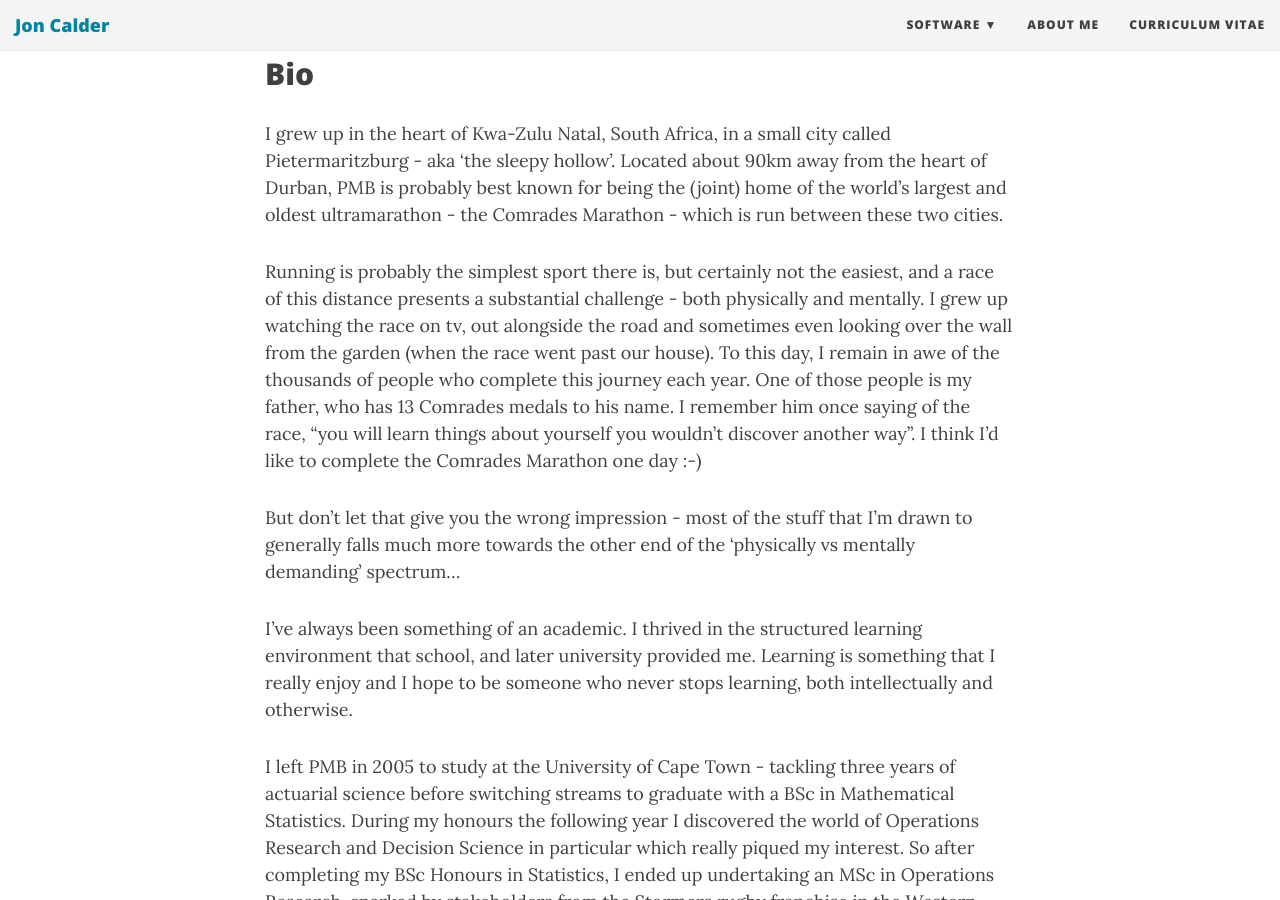
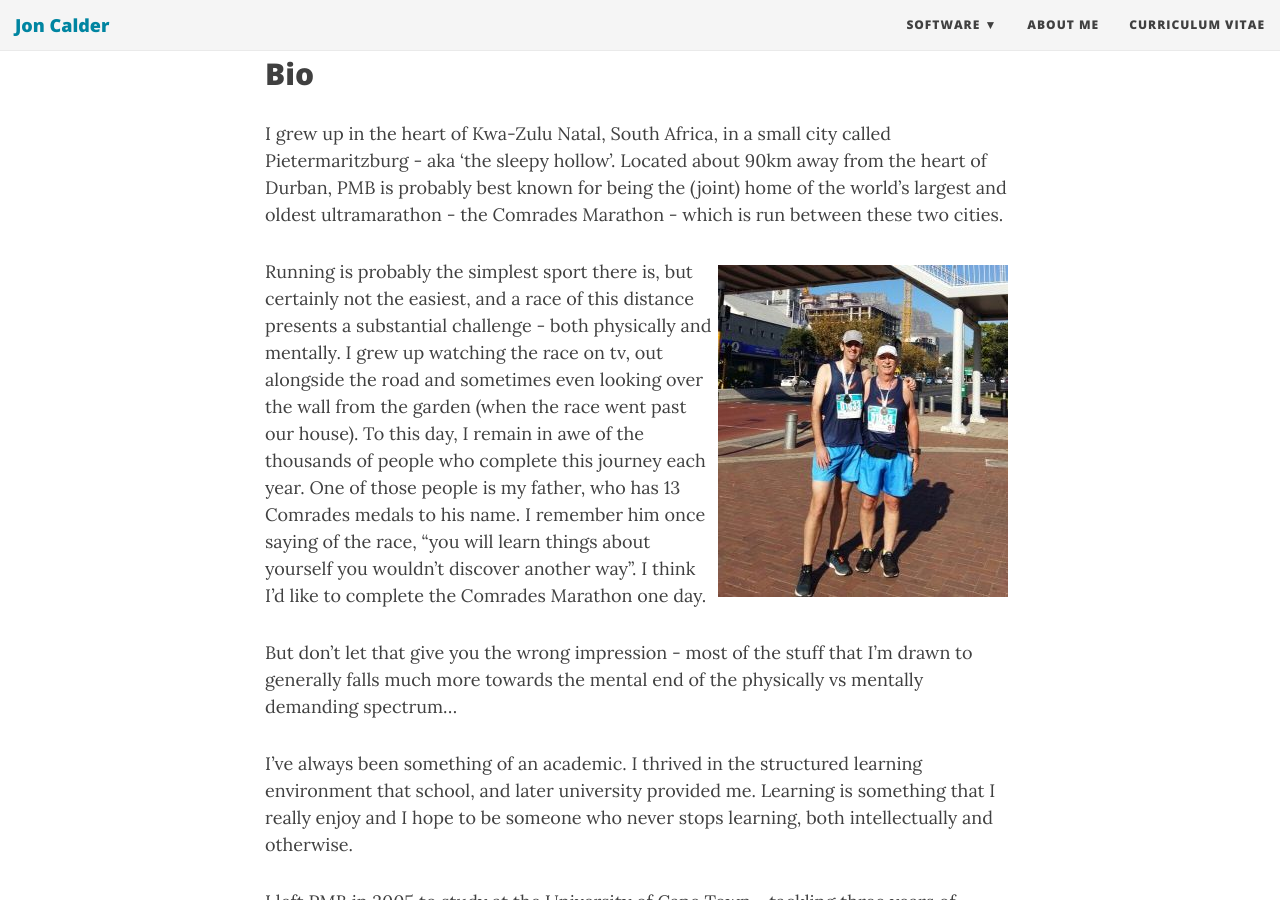
Before and after one commit to jonmcalder/jonmcalder.github.io, a Jekyll site: the page built from aboutme.md, in a window 1280 px wide and 900 px high, scrolled down 887 px. Built offline with Jekyll 4.4.1, drawn with Linux system fonts in a browser that asks for light colours; nearby versions of some CDN libraries.

Commit message:
Add images for about me page plus some minor text updates.

```diff
--- a/aboutme.md
+++ b/aboutme.md
@@ -29,6 +29,8 @@
 of the world's largest and oldest ultramarathon - the Comrades Marathon - which
 is run between these two cities.
 
+![My dad and I after Cape Town 12 (2016)](/img/small-imgs/Jon_and_Rob.jpg "My dad and I after Cape Town 12 (2016)"){:style="float: right;margin-right: 7px;margin-top: 7px;"}
+
 Running is probably the simplest sport there is, but certainly not the easiest,
 and a race of this distance presents a substantial challenge - both physically
 and mentally. I grew up watching the race on tv, out alongside the road and
@@ -37,11 +39,11 @@
 this journey each year. One of those people is my father, who has 13 Comrades
 medals to his name. I remember him once saying of the race, "you will learn
 things about yourself you wouldn't discover another way". I think I'd like to
-complete the Comrades Marathon one day :-)
+complete the Comrades Marathon one day.
 
 But don't let that give you the wrong impression - most of the stuff that I'm
-drawn to generally falls much more towards the other end of the 'physically vs
-mentally demanding' spectrum...
+drawn to generally falls much more towards the mental end of the physically vs
+mentally demanding spectrum...
 
 I've always been something of an academic. I thrived in the structured learning
 environment that school, and later university provided me. Learning is something
@@ -55,6 +57,8 @@
 piqued my interest. So after completing my BSc Honours in Statistics, I
 ended up undertaking an MSc in Operations Research, sparked by stakeholders from
 the Stormers rugby franchise in the Western Cape.
+
+![Playing pool in Bruge](/img/small-imgs/Pool_in_Bruges.jpg "Playing pool in Bruges"){:style="float: left;margin-right: 7px;margin-top: 7px;"}
 
 This resulted in a research project which combined aspects of sports science,
 decision theory, and a whole lot of modelling and simulation in
```
Also changed, not shown: other parts of aboutme.md (+2 -0 lines), img/small-imgs/Jon_and_Rob.jpg (added), img/small-imgs/Pool_in_Bruges.jpg (added), img/small-imgs/RCB.jpg (added).
